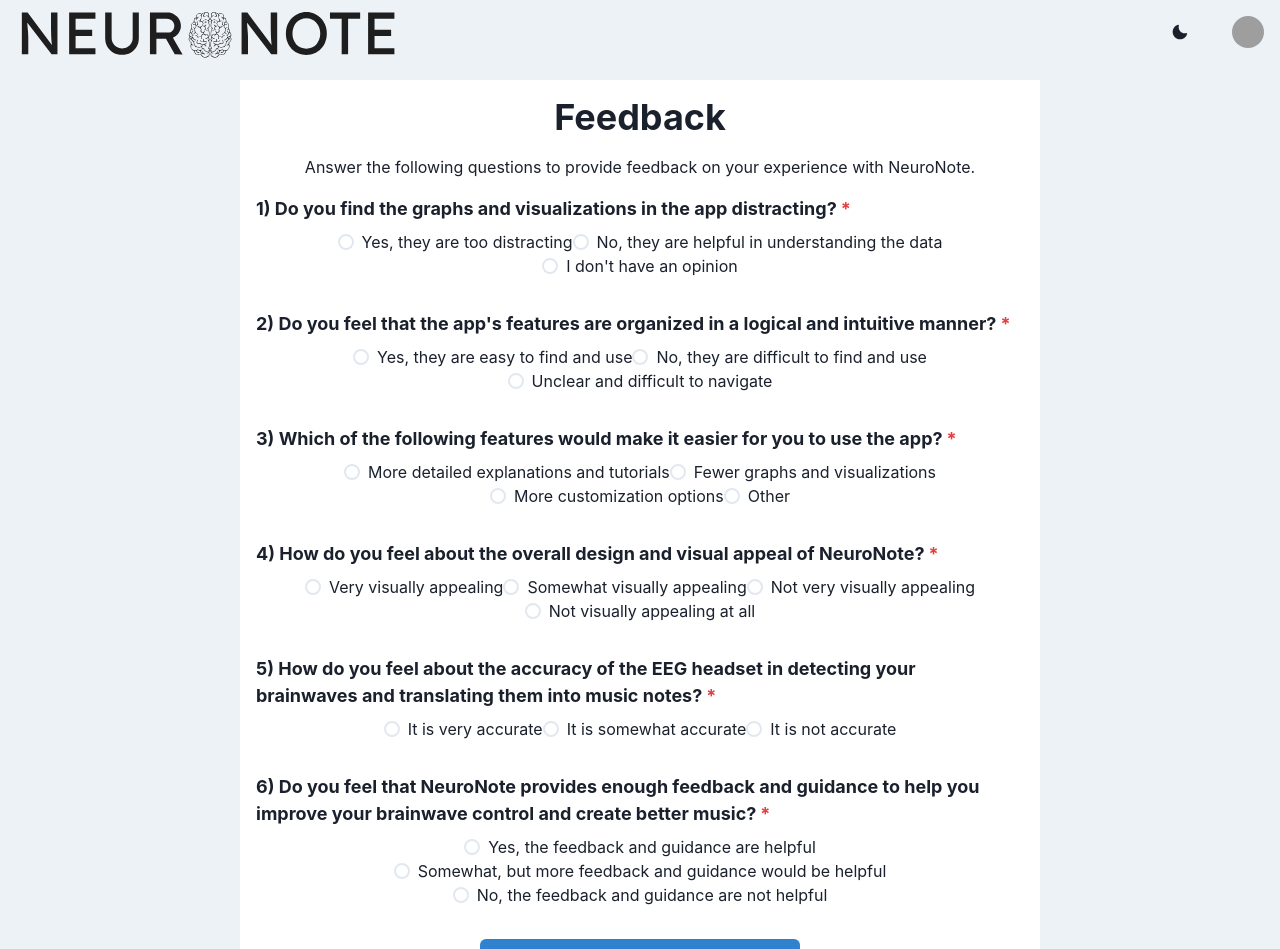
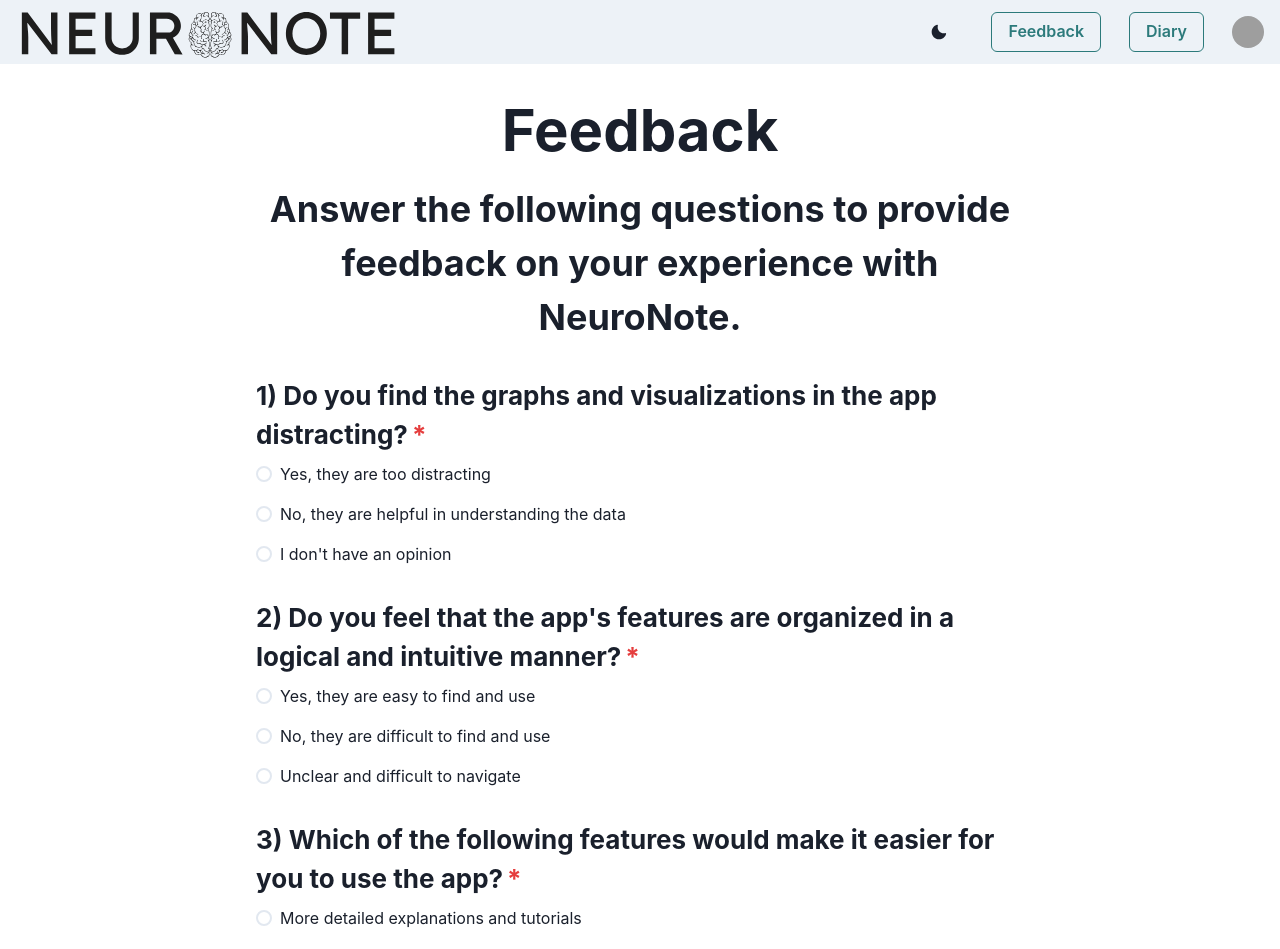
Before and after one commit to MohamadGSalim/NeuroNote, a React (Create React App) app in the folder client2/: page /feedback in a window 1280 px wide. Shown: the top 949 px of the page. Built offline with nearby package versions, Linux system fonts and the light colour scheme; grey boxes are pictures that could not be loaded; what react-dimensions, react-piano would draw is missing.

Commit message:
feedback and diary light theme design

```diff
--- a/client2/src/components/NavBar.tsx
+++ b/client2/src/components/NavBar.tsx
@@ -18,6 +18,7 @@
   Image,
 } from "@chakra-ui/react";
 import { MoonIcon, SunIcon } from "@chakra-ui/icons";
+import { Link as RouterLink } from "react-router-dom";
 
 const NavLink = ({ children }: { children: ReactNode }) => (
   <Link
@@ -53,6 +54,18 @@
               <Button onClick={toggleColorMode}>
                 {colorMode === "light" ? <MoonIcon /> : <SunIcon />}
               </Button>
+
+              <Link as={RouterLink} to="/feedback">
+                <Button colorScheme="teal" variant="outline">
+                  Feedback
+                </Button>
+              </Link>
+
+              <Link as={RouterLink} to="/diary">
+                <Button colorScheme="teal" variant="outline">
+                  Diary
+                </Button>
+              </Link>
 
               <Menu>
                 <MenuButton
--- a/client2/src/pages/diary.tsx
+++ b/client2/src/pages/diary.tsx
@@ -1,4 +1,3 @@
-import React from 'react';
 import { useState } from 'react';
 import {
   Box,
@@ -16,6 +15,8 @@
   Center,
 } from '@chakra-ui/react';
 import Nav from '../components/NavBar';
+
+
 
 export default function Diary() {
    const [satisfaction, setSatisfaction] = useState(0)
--- a/client2/src/pages/feedback.tsx
+++ b/client2/src/pages/feedback.tsx
@@ -9,6 +9,7 @@
 Radio,
 RadioGroup,
 useToast,
+Stack,
 } from '@chakra-ui/react';
 import Nav from '../components/NavBar';
 
@@ -48,38 +49,44 @@
          <meta name="viewport" content="width=device-width, initial-scale=1" />
 
       <Nav />
-      <Box p="4" bg="gray.100" textAlign="center">
-         <Box bg="white" w="100%" maxWidth="50rem" mx="auto" p="4">
-         <Heading as="h1" mb="4">
+      <Box p="4" bg="black.100" textAlign="center">
+         <Box  w="100%" maxWidth="50rem" mx="auto" p="4">
+         <Heading fontSize={'58px'} as="h1" mb="4">
             Feedback
          </Heading>
-         <Box as="p" mb="4">
+         <Box fontSize={'36px'} as="p" mb="8" fontWeight="bold">
             Answer the following questions to provide feedback on your experience with NeuroNote.
          </Box>
          <form onSubmit={handleSubmit}>
             <FormControl mb="8" isRequired>
-               <FormLabel as="h2" fontSize="lg" fontWeight="bold">
+               <FormLabel as="h2" fontSize={'26px'} fontWeight="bold">
                   1) Do you find the graphs and visualizations in the app distracting?
                </FormLabel>
+
                <RadioGroup
                name="visualizations"
                onChange={(value) => setVisualizations(value)}
                value={visualizations}
                >
+                  <Stack spacing={4} direction = "column" >
                   <Radio value="Yes, they are too distracting">Yes, they are too distracting</Radio>
                   <Radio value="No, they are helpful in understanding the data">No, they are helpful in understanding the data</Radio>
                   <Radio value="I don't have an opinion">I don't have an opinion</Radio>
+                  </Stack>
                </RadioGroup>
+
             </FormControl>
             <FormControl mb="8" isRequired>
-               <FormLabel as="h2" fontSize="lg" fontWeight="bold">
+               <FormLabel as="h2" fontSize={'26px'} fontWeight="bold">
                   2) Do you feel that the app's features are organized in a logical and intuitive manner?
                </FormLabel>
+
                <RadioGroup
                name="features"
                onChange={(value) => setFeatures(value)}
                value={features}
                >
+                  <Stack spacing={4} direction = "column">
                   <Radio value="Yes, they are easy to find and use">
                      Yes, they are easy to find and use
                   </Radio>
@@ -89,10 +96,12 @@
                   <Radio value="Unclear and difficult to navigate">
                      Unclear and difficult to navigate
                   </Radio>
+                  </Stack>
                </RadioGroup>
+
             </FormControl>
             <FormControl mb="8" isRequired>
-               <FormLabel as="h2" fontSize="lg" fontWeight="bold">
+               <FormLabel as="h2" fontSize={'26px'} fontWeight="bold">
                   3) Which of the following features would make it easier for you to use the app?
                </FormLabel>
                <RadioGroup
@@ -100,6 +109,7 @@
                onChange={(value) => setDistracting(value)}
                value={distracting}
                >
+                  <Stack spacing={4} direction = "column">
                   <Radio value="More detailed explanations and tutorials">
                      More detailed explanations and tutorials
                   </Radio>
@@ -110,10 +120,11 @@
                      More customization options
                   </Radio>
                   <Radio value="Other">Other</Radio>
+                  </Stack>
                </RadioGroup>
             </FormControl>
             <FormControl mb="8" isRequired>
-               <FormLabel as="h2" fontSize="lg" fontWeight="bold">
+               <FormLabel as="h2" fontSize={'26px'} fontWeight="bold">
                   4) How do you feel about the overall design and visual appeal of NeuroNote?
                </FormLabel>
                <RadioGroup
@@ -121,6 +132,7 @@
                onChange={(value) => setDesign(value)}
                value={design}
                >
+                  <Stack spacing={4} direction = "column">
                   <Radio value="Very visually appealing">Very visually appealing</Radio>
                   <Radio value="Somewhat visually appealing">
                      Somewhat visually appealing
@@ -131,10 +143,11 @@
                   <Radio value="Not visually appealing at all">
                      Not visually appealing at all
                   </Radio>
+                  </Stack>
                </RadioGroup>
             </FormControl>
             <FormControl mb="8" isRequired>
-               <FormLabel as="h2" fontSize="lg" fontWeight="bold">
+               <FormLabel as="h2" fontSize={'26px'} fontWeight="bold">
                   5) How do you feel about the accuracy of the EEG headset in detecting your brainwaves and translating them into music notes?
                </FormLabel>
                <RadioGroup
@@ -142,15 +155,17 @@
                onChange={(value) => setAccuracy(value)}
                value={accuracy}
                >
+                  <Stack spacing={4} direction = "column">
                   <Radio value="It is very accurate">It is very accurate</Radio>
                   <Radio value="It is somewhat accurate">
                      It is somewhat accurate
                   </Radio>
                   <Radio value="It is not accurate">It is not accurate</Radio>
+                  </Stack>
                </RadioGroup>
             </FormControl>
             <FormControl mb="8" isRequired>
-               <FormLabel as="h2" fontSize="lg" fontWeight="bold">
+               <FormLabel as="h2" fontSize={'26px'} fontWeight="bold">
                   6) Do you feel that NeuroNote provides enough feedback and guidance to help you improve your brainwave control and create better music?
                </FormLabel>
                <RadioGroup
@@ -158,6 +173,7 @@
                onChange={(value) => setFeedback(value)}
                value={feedback}
                >
+                  <Stack spacing={4} direction = "column">
                   <Radio value="Yes, the feedback and guidance are helpful"> Yes, the feedback and guidance are helpful</Radio>
                   <Radio value="Somewhat, but more feedback and guidance would be helpful">
                      Somewhat, but more feedback and guidance would be helpful
@@ -165,6 +181,7 @@
                   <Radio value="No, the feedback and guidance are not helpful">
                      No, the feedback and guidance are not helpful
                   </Radio>
+                  </Stack>
                </RadioGroup>
             </FormControl>
             <Button
```
